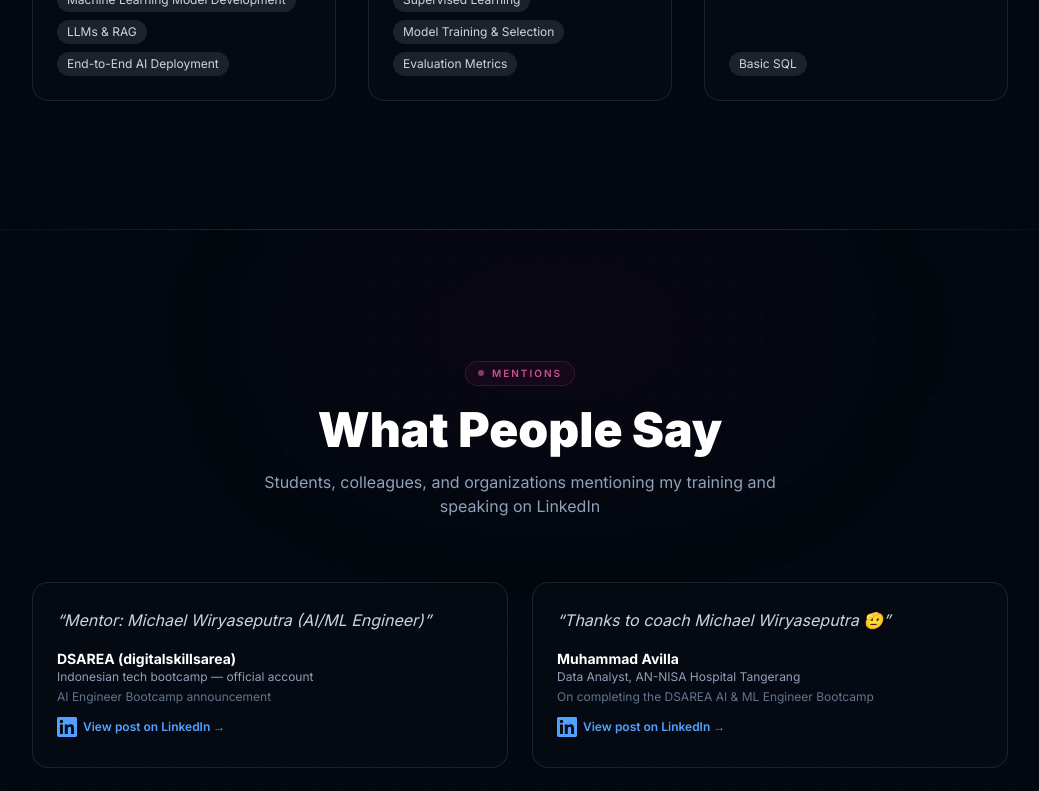
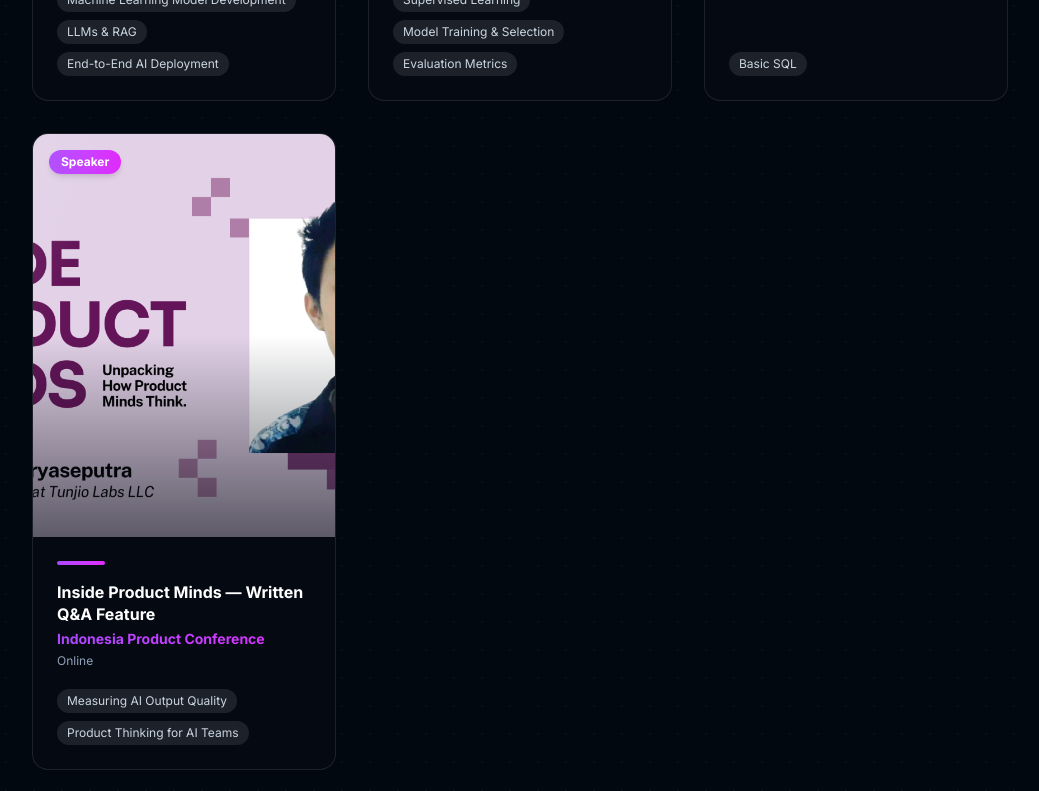
Before and after one commit to MagicDash91/web_portfolio, a Next.js app in the folder web-portfolio/: page / in a window 1280 px wide. Shown: the part 5020-5811 px from the top of the page, without its empty margins (120-1159 px from the left). Built offline with nearby package versions, Linux system fonts and the light colour scheme.

Commit message:
fix backend

```diff
--- a/web-portfolio/app/page.tsx
+++ b/web-portfolio/app/page.tsx
@@ -597,6 +597,16 @@ const speakingEvents: {
     topics: ["Basic SQL"],
     color: "from-green-600 to-emerald-500",
     announcement: "https://www.instagram.com/p/DUmlo-AE1P3/",
+  },
+  {
+    poster: "/poster4.png",
+    event: "Inside Product Minds — Written Q&A Feature",
+    organizer: "Indonesia Product Conference",
+    venue: "Online",
+    topics: ["Measuring AI Output Quality", "Product Thinking for AI Teams"],
+    color: "from-purple-500 to-fuchsia-500",
+    announcement:
+      "https://www.linkedin.com/posts/inside-product-minds-unpacking-how-product-ugcPost-7488184686251257859-cKs1/",
   },
 ]
 
```
Also changed, not shown: web-portfolio/public/poster4.png (added).
